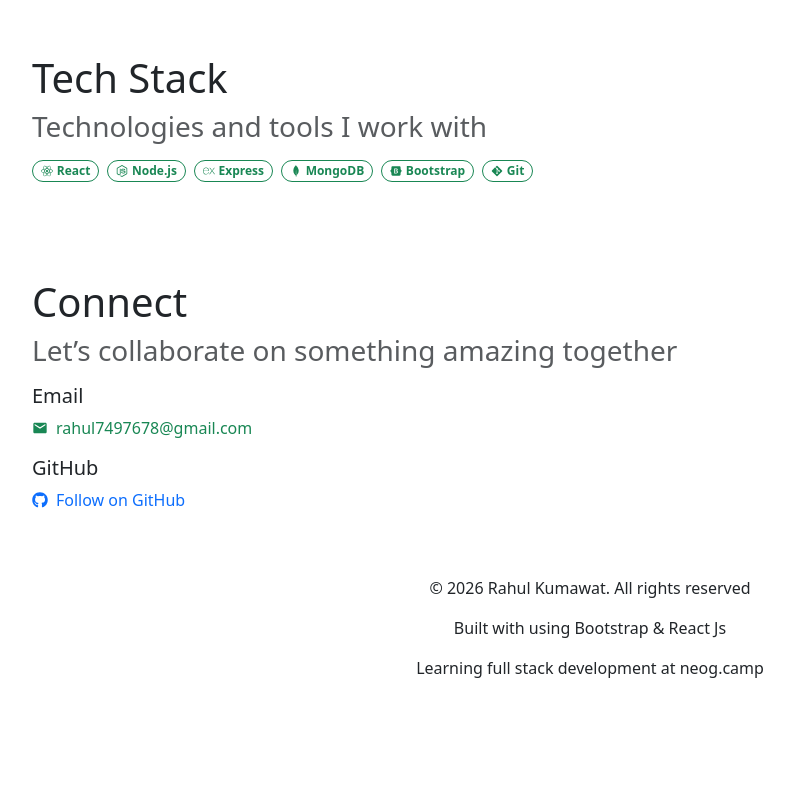
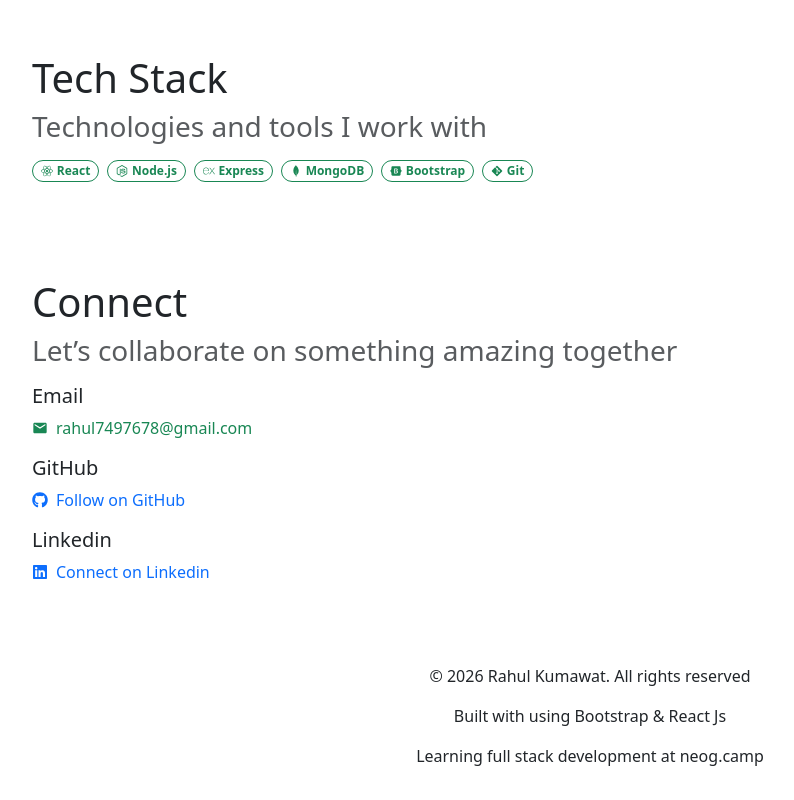
Before and after one commit to rahulCode1/Portfolio, a React (Create React App) app: page / in a window 1280 px wide. Shown: the part 1543-2343 px from the top of the page, without its empty margins (50-844 px from the left). Before the commit the page ends 2255 px from the top, so only its background shows below. Built offline with nearby package versions, Linux system fonts and the light colour scheme.

Commit message:
Char: Add linkedin profile

```diff
--- a/src/pages/Home.jsx
+++ b/src/pages/Home.jsx
@@ -4,6 +4,7 @@ import {
   FaGitAlt,
   FaBootstrap,
   FaGithub,
+  FaLinkedin,
 } from "react-icons/fa";
 import { SiMongodb, SiExpress } from "react-icons/si";
 import { HiOutlineExternalLink } from "react-icons/hi";
@@ -30,8 +31,8 @@ const Home = () => {
             using modern technologies.
           </p>
           <p>
-            Proficient in React, Node.js, Express.js and MongoDB for scalable and
-            user-centric solutions.
+            Proficient in React, Node.js, Express.js and MongoDB for scalable
+            and user-centric solutions.
           </p>
 
           <div className="d-flex gap-3 mt-4">
@@ -389,14 +390,17 @@ const Home = () => {
             <div className="mb-3">
               <h5>Email</h5>
               <a
-                href="mailto:rahulkumawat50665@gmail.com"
+                href="https://mail.google.com/mail/?view=cm&fs=1&to=rahul7497678@gmail.com"
+                target="_blank"
+                rel="noopener noreferrer"
                 className="d-flex align-items-center gap-2 text-decoration-none text-success"
               >
-                <MdEmail /> rahul7497678@gmail.com
+                <MdEmail />
+                rahul7497678@gmail.com
               </a>
             </div>
 
-            <div>
+            <div className="mb-3">
               <h5>GitHub</h5>
               <a
                 href="https://github.com/rahulCode1"
@@ -405,6 +409,17 @@ const Home = () => {
                 className="d-flex align-items-center gap-2 text-decoration-none"
               >
                 <FaGithub /> Follow on GitHub
+              </a>
+            </div>
+            <div className="mb-3">
+              <h5>Linkedin</h5>
+              <a
+                href="https://www.linkedin.com/in/rahul-kumawat-562026413"
+                target="_blank"
+                rel="noopener noreferrer"
+                className="d-flex align-items-center gap-2 text-decoration-none"
+              >
+                <FaLinkedin /> Connect on Linkedin
               </a>
             </div>
           </div>
```
